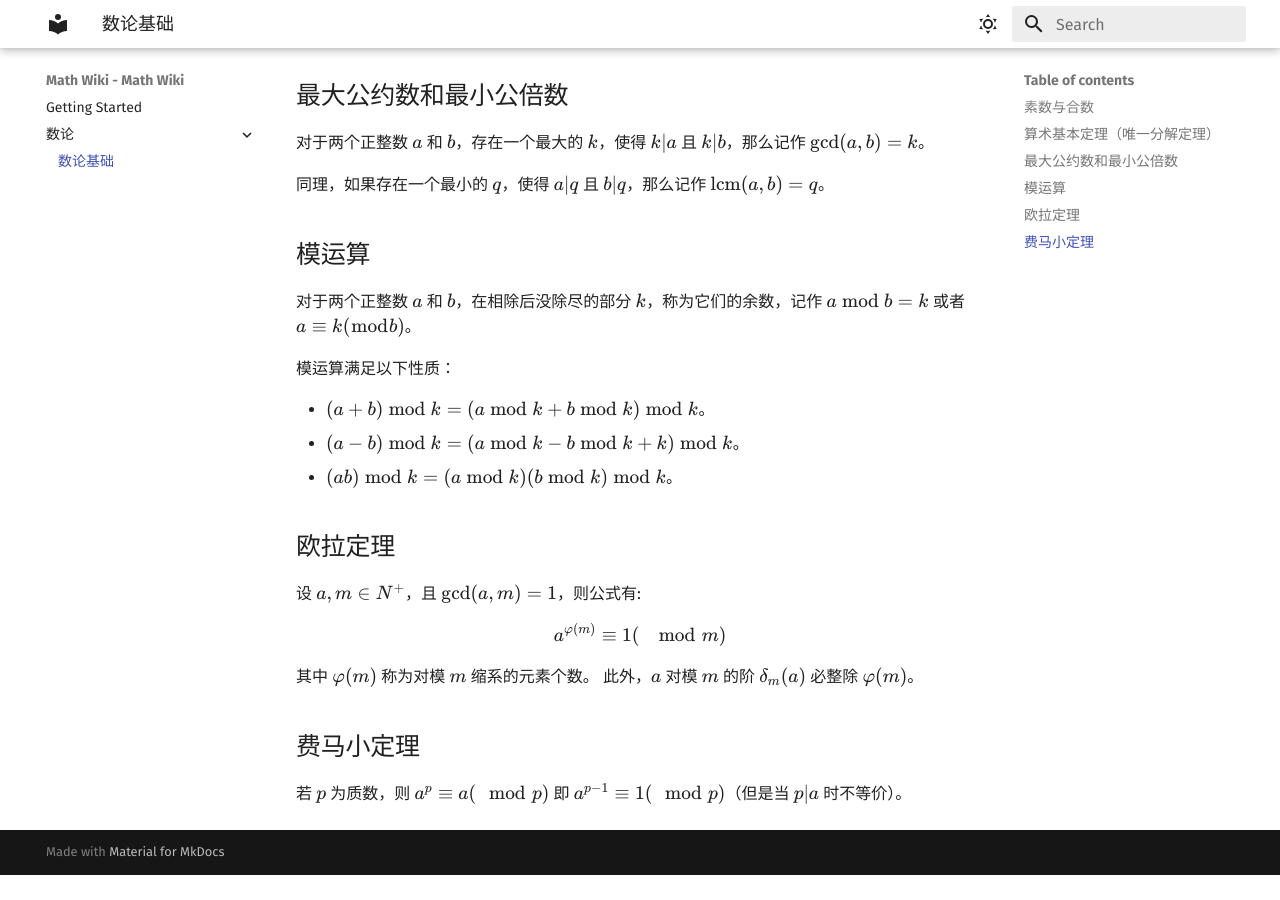
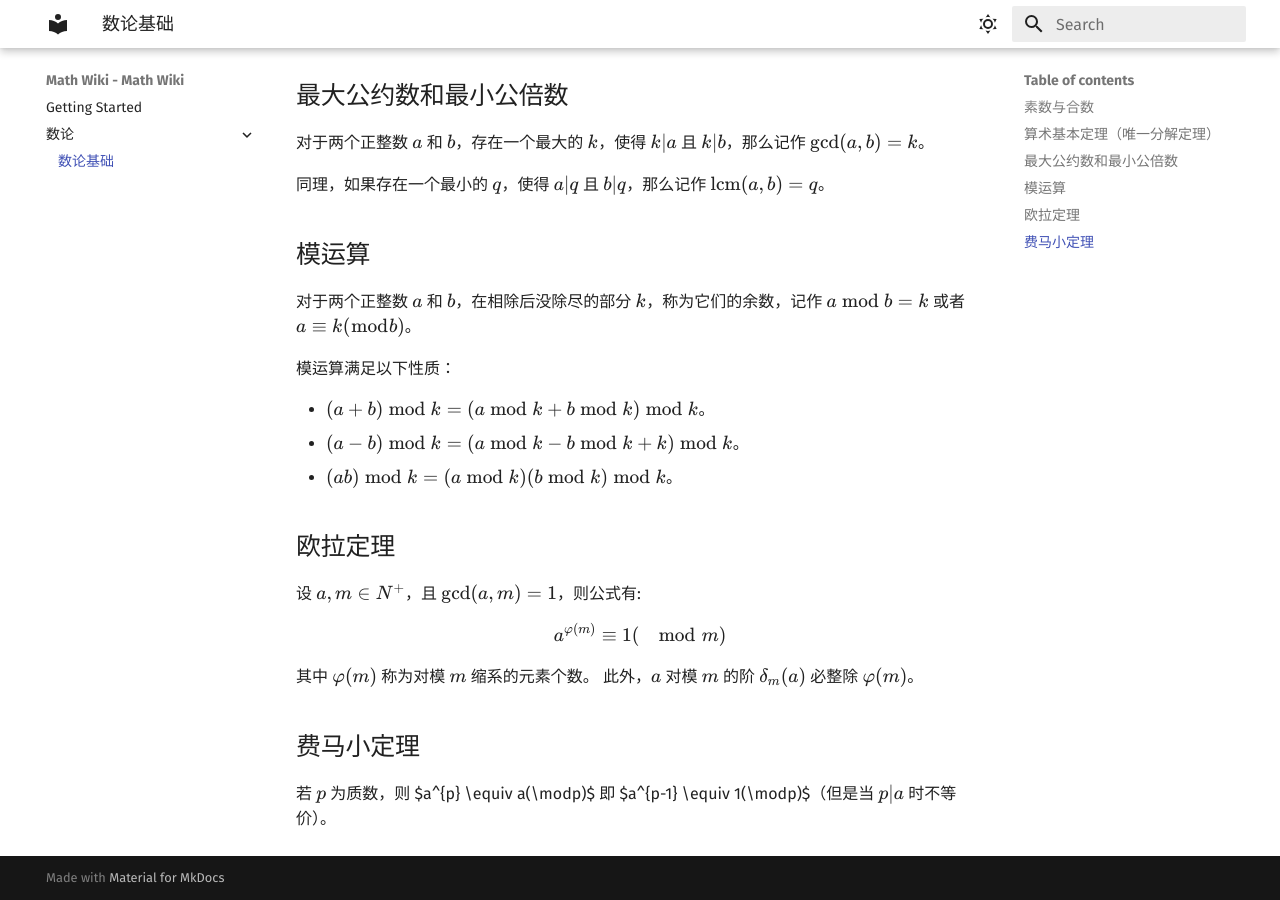
Before and after one commit to M-Wiki/Math-Wiki, an MkDocs documentation site: the page built from docs/number-theory/basic.md, in a window 1280 px wide and 900 px high, scrolled down 524 px. Built offline with MkDocs 1.6.1 and Material for MkDocs 9.7.7, drawn with Linux system fonts in a browser that asks for light colours; comment, search, counter and statistics services are not loaded; before the commit the page ends 1399 px from its top, so only the background shows below that.

Commit message:
basic.md

```diff
--- a/docs/number-theory/basic.md
+++ b/docs/number-theory/basic.md
@@ -47,4 +47,4 @@ $$
 
 ## 费马小定理
 
-若 $p$ 为质数，则 $a^{p} \equiv a(\mod p)$ 即 $a^{p-1} \equiv 1(\mod p)$（但是当 $p|a$ 时不等价）。
+若 $p$ 为质数，则 $a^{p} \equiv a(\modp)$ 即 $a^{p-1} \equiv 1(\modp)$（但是当 $p|a$ 时不等价）。
```
